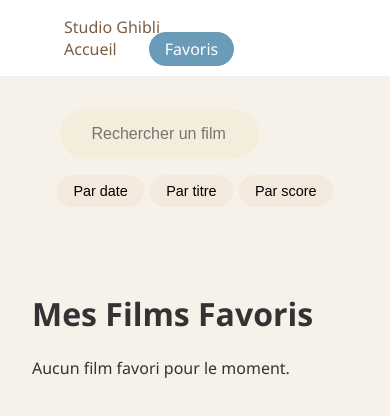
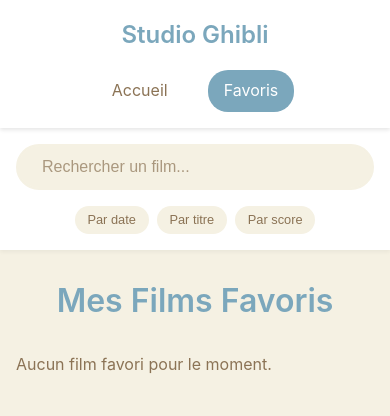
Before and after one commit to komiifo/ghibli-app, a React (Vite) app: page /favorites in a window 390 px wide. Shown: the top 416 px of the page. Built offline with nearby package versions, Linux system fonts and the light colour scheme.

Commit message:
Update index.css

```diff
--- a/src/index.css
+++ b/src/index.css
@@ -1,201 +1,472 @@
-body {
-  font-family: "Segoe UI", sans-serif;
+/* Reset CSS */
+* {
   margin: 0;
   padding: 0;
-  background-color: #f6f1e9;
-  color: #333;
+  box-sizing: border-box;
 }
 
-.container {
-  padding: 2rem;
+:root {
+  --ghibli-blue: #7ba7bc;
+  --ghibli-cream: #f5f1e3;
+  --ghibli-brown: #8b7355;
+  --ghibli-green: #9caf88;
+  --ghibli-accent: #e6b89c;
 }
 
-.header {
+body {
+  font-family: -apple-system, BlinkMacSystemFont, "Segoe UI", "Roboto", "Oxygen",
+    "Ubuntu", "Cantarell", "Fira Sans", "Droid Sans", "Helvetica Neue",
+    sans-serif;
+  -webkit-font-smoothing: antialiased;
+  -moz-osx-font-smoothing: grayscale;
+  background-color: var(--ghibli-cream);
+  color: var(--ghibli-brown);
+  line-height: 1.6;
+}
+
+code {
+  font-family: source-code-pro, Menlo, Monaco, Consolas, "Courier New",
+    monospace;
+}
+
+/* Container styles */
+.container {
+  max-width: 1200px;
+  margin: 0 auto;
+  padding: 0 1rem;
+}
+
+/* Movie Grid */
+.movie-grid {
+  display: grid;
+  grid-template-columns: repeat(auto-fill, minmax(200px, 1fr));
+  gap: 1.5rem;
+  padding: 1.5rem;
+  max-width: 1200px;
+  margin: 0 auto;
+}
+
+.movie-card {
+  background: white;
+  border-radius: 8px;
+  overflow: hidden;
+  box-shadow: 0 2px 4px rgba(0, 0, 0, 0.1);
+  transition: transform 0.3s ease;
+  height: 100%;
   display: flex;
   flex-direction: column;
-  align-items: center;
-  gap: 1rem;
-  margin-bottom: 2rem;
+  border: 1px solid var(--ghibli-cream);
 }
 
-.header input {
-  padding: 0.7rem 1.5rem;
-  border-radius: 2rem;
-  border: none;
-  background-color: #f3e9dc;
-  font-size: 1rem;
-  width: 250px;
+.movie-card:hover {
+  transform: translateY(-3px);
+  box-shadow: 0 4px 8px rgba(0, 0, 0, 0.15);
 }
 
-.header select,
-.header button {
-  background-color: #f3e9dc;
-  border: none;
-  padding: 0.5rem 1rem;
-  border-radius: 1rem;
-  margin: 0 0.2rem;
-  cursor: pointer;
-  font-size: 0.9rem;
+.movie-card-image {
+  position: relative;
+  height: 280px;
 }
 
-.navbar {
-  display: flex;
-  justify-content: flex-end;
-  padding: 1rem 2rem;
-  background-color: white;
-  border-bottom: 1px solid #ddd;
-  gap: 1rem;
+.movie-card-image img {
+  width: 100%;
+  height: 100%;
+  object-fit: cover;
 }
 
-.navbar a {
-  text-decoration: none;
-  color: #333;
-  font-weight: 500;
-  padding: 0.5rem 1rem;
-  border-radius: 1rem;
+.favorite-button {
+  position: absolute;
+  top: 0.5rem;
+  right: 0.5rem;
+  background: rgba(255, 255, 255, 0.9);
+  border-radius: 50%;
+  width: 32px;
+  height: 32px;
+  display: flex;
+  align-items: center;
+  justify-content: center;
+  font-size: 1.2rem;
+  color: var(--ghibli-accent);
+  transition: all 0.2s ease;
+  padding: 0;
 }
 
-.navbar a.active {
-  background-color: #87a7b3;
-  color: white;
+.favorite-button:hover {
+  background: white;
+  transform: scale(1.1);
 }
 
 .film-list {
   display: flex;
   flex-wrap: wrap;
+  justify-content: center;
   gap: 1rem;
-  justify-content: center;
+  align-items: center;
 }
 
-.film-card {
-  background-color: white;
-  border-radius: 1rem;
-  overflow: hidden;
-  box-shadow: 0 2px 8px rgba(0, 0, 0, 0.1);
-  width: 200px;
+.movie-info {
+  padding: 1rem;
+  flex-grow: 1;
   display: flex;
   flex-direction: column;
-  justify-content: space-between;
-  position: relative;
+  gap: 0.5rem;
 }
 
-.film-card img {
-  width: 100%;
-  height: 300px;
-  object-fit: cover;
-  cursor: pointer;
+.movie-info h3 {
+  margin: 0;
+  font-size: 1.1rem;
+  color: var(--ghibli-blue);
+  line-height: 1.3;
 }
 
-.film-card h3 {
-  margin: 0.5rem;
-  color: #6a9bb8;
-  font-size: 1rem;
+.movie-info p {
+  margin: 0;
+  font-size: 0.9rem;
+  color: var(--ghibli-brown);
 }
 
-.film-card p {
-  margin: 0.3rem 0.5rem;
-  font-size: 0.85rem;
+.details-link {
+  margin-top: 0.5rem;
+  display: inline-block;
+  padding: 0.4rem 0.8rem;
+  background-color: var(--ghibli-blue);
+  color: white;
+  border-radius: 20px;
+  text-align: center;
+  transition: all 0.2s ease;
+  font-size: 0.9rem;
 }
 
-.film-actions {
-  display: flex;
-  justify-content: space-around;
-  padding: 0.5rem;
+.details-link:hover {
+  background-color: var(--ghibli-brown);
+  color: white;
+  transform: translateY(-2px);
 }
 
-.film-actions button {
-  background-color: #87a7b3;
-  color: white;
-  border: none;
-  padding: 0.4rem 0.8rem;
-  border-radius: 1rem;
-  cursor: pointer;
-  font-size: 0.85rem;
+/* Typography */
+h1,
+h2,
+h3,
+h4,
+h5,
+h6 {
+  margin-bottom: 1rem;
+  font-weight: 600;
+  line-height: 1.2;
+  color: var(--ghibli-brown);
 }
 
-.film-card button:hover {
-  background-color: #6c8895;
+h1 {
+  font-size: 2.5rem;
+  text-align: center;
+  margin: 2rem 0;
+  color: var(--ghibli-blue);
 }
 
-.film-card .favorite-icon {
-  position: absolute;
-  top: 10px;
-  right: 10px;
-  background-color: #fff8f0;
-  border-radius: 50%;
-  padding: 5px;
-  font-size: 1.2rem;
+p {
+  margin-bottom: 1rem;
 }
 
+/* Links */
+a {
+  color: var(--ghibli-blue);
+  text-decoration: none;
+  transition: color 0.2s ease;
+}
+
+a:hover {
+  color: var(--ghibli-brown);
+}
+
+/* Buttons */
+button {
+  cursor: pointer;
+  border: none;
+  padding: 0.75rem 1.5rem;
+  border-radius: 25px;
+  font-size: 1rem;
+  transition: all 0.2s ease;
+  background-color: var(--ghibli-blue);
+  color: white;
+}
+
+button:hover {
+  background-color: var(--ghibli-brown);
+  transform: translateY(-2px);
+}
+
+/* Search Bar */
+.search-bar {
+  width: 100%;
+  max-width: 600px;
+  margin: 2rem auto;
+  padding: 1rem;
+}
+
+.search-bar input {
+  width: 100%;
+  padding: 0.75rem 1rem;
+  border: 2px solid var(--ghibli-blue);
+  border-radius: 25px;
+  font-size: 1rem;
+  outline: none;
+  transition: border-color 0.2s ease;
+}
+
+.search-bar input:focus {
+  border-color: var(--ghibli-brown);
+}
+
+/* Utility classes */
+.text-center {
+  text-align: center;
+}
+
+.mt-1 {
+  margin-top: 0.5rem;
+}
+.mt-2 {
+  margin-top: 1rem;
+}
+.mt-3 {
+  margin-top: 1.5rem;
+}
+.mt-4 {
+  margin-top: 2rem;
+}
+
+.mb-1 {
+  margin-bottom: 0.5rem;
+}
+.mb-2 {
+  margin-bottom: 1rem;
+}
+.mb-3 {
+  margin-bottom: 1.5rem;
+}
+.mb-4 {
+  margin-bottom: 2rem;
+}
+
+/* Loading and Error States */
+.loading,
+.error {
+  text-align: center;
+  padding: 2rem;
+  color: var(--ghibli-brown);
+}
+
+.error {
+  color: #d32f2f;
+}
+
+/* Film Detail Page */
+.film-detail {
+  padding: 2rem 0;
+}
+
+.film-detail-content {
+  display: grid;
+  grid-template-columns: 1fr 2fr;
+  gap: 2rem;
+  background: white;
+  padding: 2rem;
+  border-radius: 12px;
+  box-shadow: 0 4px 6px rgba(0, 0, 0, 0.1);
+}
+
+.film-detail-image img {
+  width: 100%;
+  height: auto;
+  border-radius: 8px;
+  box-shadow: 0 4px 6px rgba(0, 0, 0, 0.1);
+}
+
+.film-detail-info h1 {
+  color: var(--ghibli-blue);
+  margin-bottom: 1.5rem;
+}
+
+.film-detail-meta {
+  margin-bottom: 2rem;
+}
+
+.film-detail-meta p {
+  margin-bottom: 0.5rem;
+}
+
+.film-detail-description h2 {
+  color: var(--ghibli-brown);
+  margin-bottom: 1rem;
+}
+
+/* Responsive Design */
+@media (max-width: 768px) {
+  .movie-grid {
+    grid-template-columns: repeat(auto-fill, minmax(160px, 1fr));
+    gap: 1rem;
+    padding: 1rem;
+  }
+
+  h1 {
+    font-size: 2rem;
+  }
+
+  .film-detail-content {
+    grid-template-columns: 1fr;
+  }
+
+  .film-detail-image {
+    max-width: 400px;
+    margin: 0 auto;
+  }
+
+  .movie-card-image {
+    height: 240px;
+  }
+}
+
+/* Navbar Styles */
 .navbar {
+  background-color: white;
+  box-shadow: 0 2px 4px rgba(0, 0, 0, 0.1);
+  position: sticky;
+  top: 0;
+  z-index: 1000;
+}
+
+.nav-container {
+  max-width: 1200px;
+  margin: 0 auto;
+  padding: 1rem;
   display: flex;
   justify-content: space-between;
   align-items: center;
-  padding: 1rem 2rem;
-  background-color: white;
-  border-bottom: 1px solid #eee;
 }
 
-.navbar .logo {
+.nav-brand {
   font-size: 1.5rem;
-  font-weight: bold;
-  color: #6a9bb8;
+  font-weight: 600;
 }
 
-.navbar a {
+.nav-logo {
+  color: var(--ghibli-blue);
   text-decoration: none;
-  color: #7b5e45;
-  font-weight: 500;
-  margin-left: 1rem;
-  padding: 0.4rem 1rem;
-  border-radius: 2rem;
-  transition: background 0.3s, color 0.3s;
+  transition: color 0.2s ease;
 }
 
-.navbar a.active {
-  background-color: #6a9bb8;
-  color: white;
+.nav-logo:hover {
+  color: var(--ghibli-brown);
 }
 
-.header {
+.nav-links {
   display: flex;
-  flex-direction: column;
-  align-items: center;
-  gap: 1rem;
-  margin: 2rem 0;
+  gap: 1.5rem;
 }
 
-.header input {
-  padding: 1rem 2rem;
-  border-radius: 2rem;
-  border: none;
-  background-color: #f5eddc;
-  font-size: 1rem;
-  width: 50%;
-  color: #6b4c3b;
+.nav-link {
+  color: var(--ghibli-brown);
+  text-decoration: none;
+  padding: 0.5rem 1rem;
+  border-radius: 20px;
+  transition: all 0.2s ease;
 }
 
-.sort-buttons {
-  display: flex;
-  gap: 0.5rem;
+.nav-link:hover {
+  color: var(--ghibli-blue);
+  background-color: var(--ghibli-cream);
 }
 
-.sort-buttons button {
-  padding: 0.5rem 1rem;
-  border-radius: 2rem;
-  border: none;
-  background-color: #f5eddc;
-  color: #6b4c3b;
-  cursor: pointer;
-  font-size: 0.9rem;
-  transition: background 0.2s;
+.nav-link.active {
+  color: white;
+  background-color: var(--ghibli-blue);
 }
 
-.sort-buttons button:hover {
-  background-color: #eaddc4;
+/* Header Styles */
+.header {
+  background-color: white;
+  padding: 1.5rem;
+  margin-bottom: 2rem;
+  box-shadow: 0 2px 4px rgba(0, 0, 0, 0.05);
 }
 
-.sort-buttons button.active {
-  background-color: #d9c9aa;
-  font-weight: bold;
+.search-container {
+  max-width: 600px;
+  margin: 0 auto 1rem;
 }
+
+.search-input {
+  width: 100%;
+  padding: 0.75rem 1.5rem;
+  border: 2px solid var(--ghibli-cream);
+  border-radius: 25px;
+  font-size: 1rem;
+  transition: all 0.2s ease;
+  background-color: var(--ghibli-cream);
+}
+
+.search-input:focus {
+  outline: none;
+  border-color: var(--ghibli-blue);
+  background-color: white;
+}
+
+.search-input::placeholder {
+  color: var(--ghibli-brown);
+  opacity: 0.7;
+}
+
+.sort-container {
+  display: flex;
+  justify-content: center;
+  gap: 1rem;
+  flex-wrap: wrap;
+}
+
+.sort-button {
+  background-color: var(--ghibli-cream);
+  color: var(--ghibli-brown);
+  border: none;
+  padding: 0.5rem 1rem;
+  border-radius: 20px;
+  cursor: pointer;
+  transition: all 0.2s ease;
+  font-size: 0.9rem;
+}
+
+.sort-button:hover {
+  background-color: var(--ghibli-blue);
+  color: white;
+  transform: translateY(-2px);
+}
+
+/* Responsive Design for Header and Navbar */
+@media (max-width: 768px) {
+  .nav-container {
+    flex-direction: column;
+    gap: 1rem;
+    text-align: center;
+  }
+
+  .nav-links {
+    width: 100%;
+    justify-content: center;
+  }
+
+  .header {
+    padding: 1rem;
+  }
+
+  .search-container {
+    margin-bottom: 1rem;
+  }
+
+  .sort-container {
+    gap: 0.5rem;
+  }
+
+  .sort-button {
+    padding: 0.4rem 0.8rem;
+    font-size: 0.8rem;
+  }
+}
```
